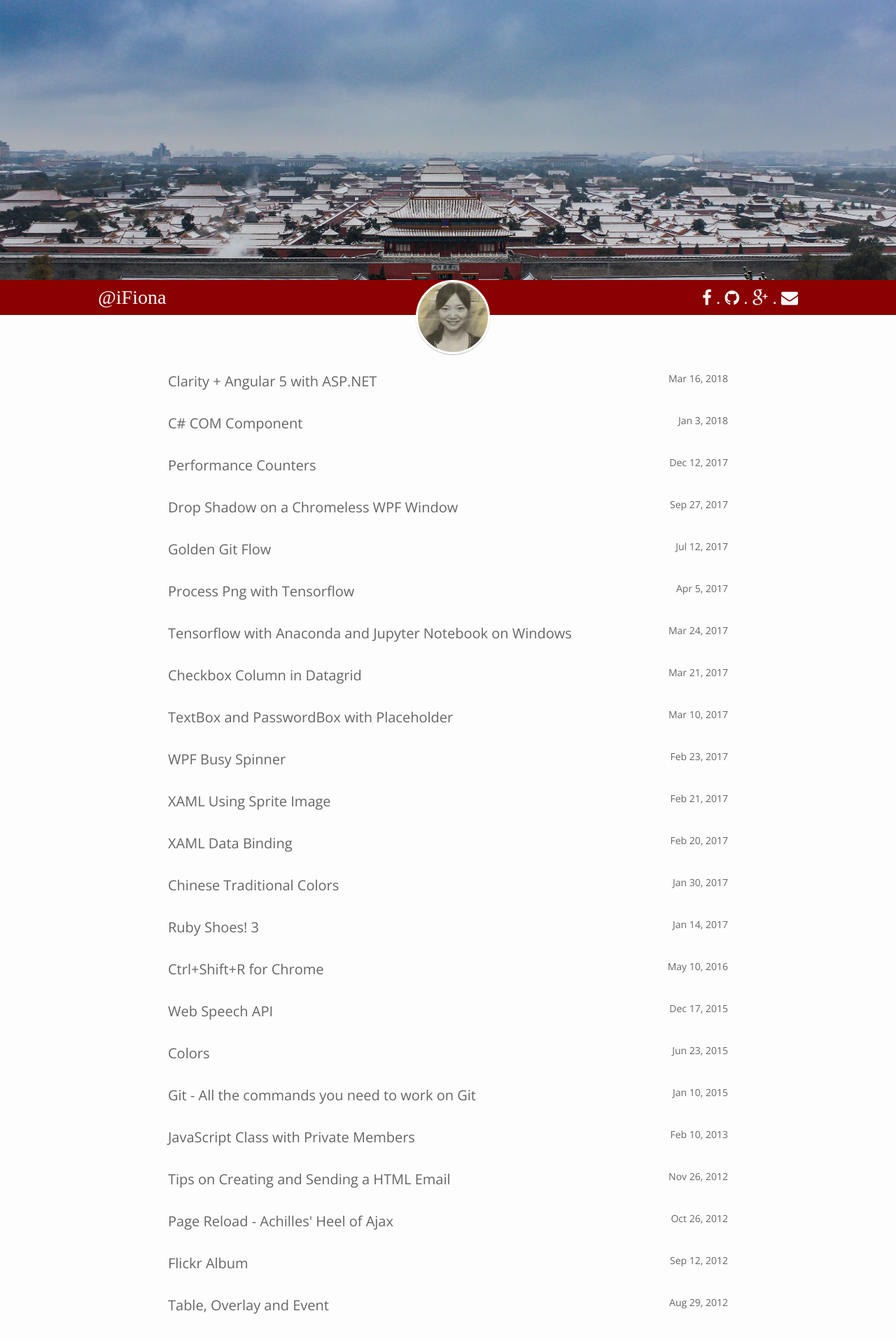
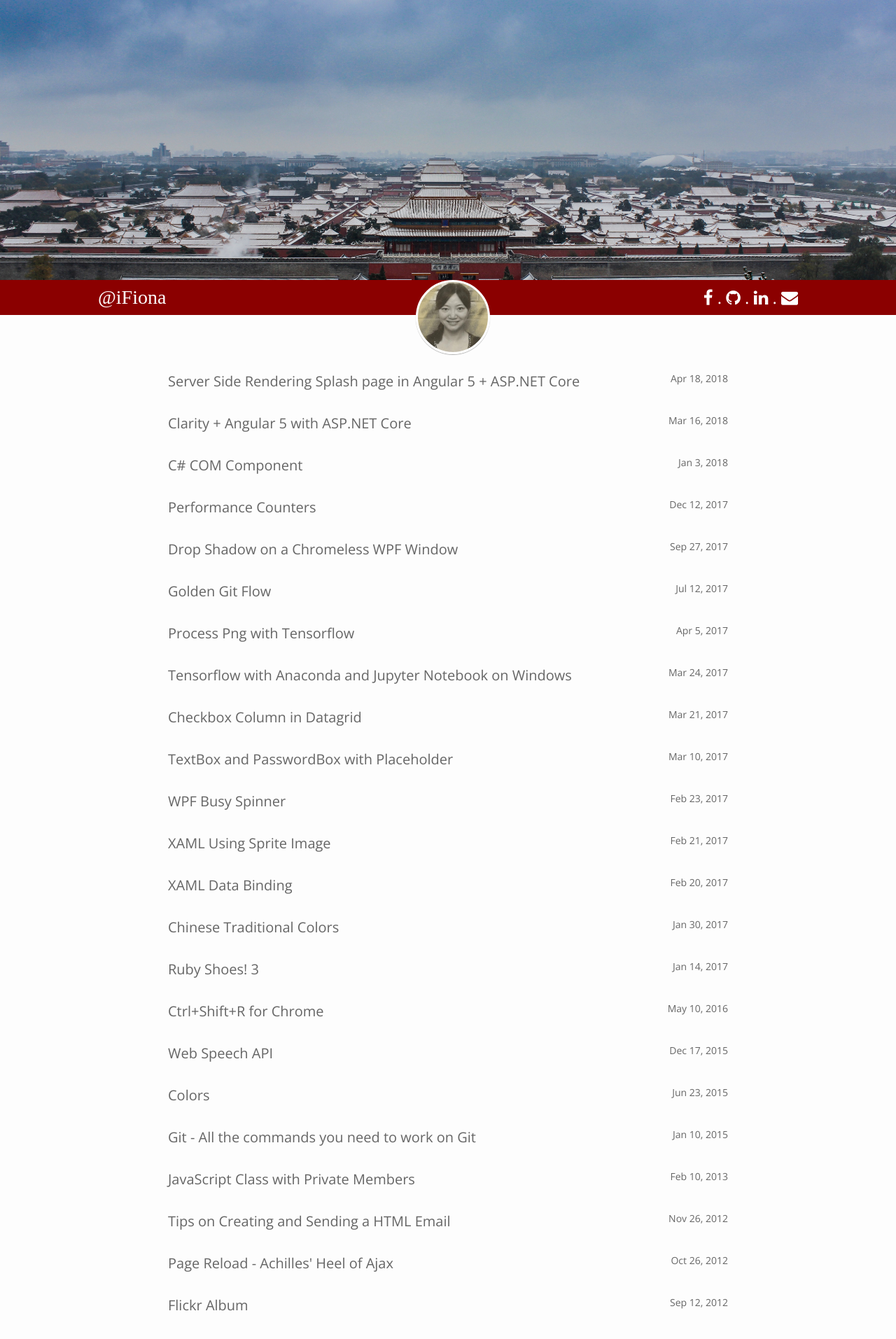
Before and after one commit to yuezhizizhang/yuezhizizhang.github.io, a Jekyll site: the page built from index.html, in a window 1280 px wide. Shown: the top 1913 px of the page at 70% size. Built offline with Jekyll 4.4.1, drawn with Linux system fonts in a browser that asks for light colours; some web fonts are replaced.

Commit message:
2018-04-29

````diff
--- a/_includes/header.html
+++ b/_includes/header.html
@@ -23,8 +23,8 @@
                         <i class="fa fa-github"></i>
                     </a>
                     .
-                    <a class="icon-google-plus" href="https://plus.google.com/106682340232584265746" title="Add me on google+" target="_blank">
-                        <i class="fa fa-google-plus"></i>
+                    <a class="icon-linkedin" href="https://www.linkedin.com/in/huzhang/" title="Link me on linkedin" target="_blank">
+                        <i class="fa fa-linkedin"></i>
                     </a>
                     .
                     <a class="icon-gmail" href="mailto:yuezhizizhang@gmail.com" title="Email Me" target="_blank">
--- a/_posts/2017-01-30-chinese-colors.markdown
+++ b/_posts/2017-01-30-chinese-colors.markdown
@@ -4,7 +4,7 @@ title:  "Chinese Traditional Colors"
 categories: "color"
 ---
 
-<table border="0" cellpadding="5" cellspacing="0">
+<!--<table border="0" cellpadding="5" cellspacing="0">
   <tr>
     <td bgcolor="#E62E18" style="color: white;">E62E18</td>
     <td bgcolor="#E62E18" style="color: white;">大红</td>
@@ -64,4 +64,4 @@ categories: "color"
     <td bgcolor="#262628" style="color: white;">鬆烟墨</td>
     <td></td>
   </tr>
-</table>
+</table>-->
--- a/_posts/2018-03-16-clarity-angular5-aspnet.markdown
+++ b/_posts/2018-03-16-clarity-angular5-aspnet.markdown
@@ -1,6 +1,6 @@
 ---
 layout: post
-title:  "Clarity + Angular 5 with ASP.NET"
+title:  "Clarity + Angular 5 with ASP.NET Core"
 categories: "angular5 clarity asp.net vs2017"
 ---
 
--- /dev/null
+++ b/_posts/2018-04-18-angular-server-side-rendering.markdown
@@ -0,0 +1,44 @@
+---
+layout: post
+title:  "Server Side Rendering Splash page in Angular 5 + ASP.NET Core"
+categories: "angular5 server-side-rendering asp.net"
+---
+
+In my last post [Clarity + Angular 5 with ASP.NET Core](http://yuezhizizhang.github.io/angular5/clarity/asp.net/vs2017/2018/03/16/clarity-angular5-aspnet.html), I have demonstrated how to create an Angular ASP.NET Core project in Visual Studio 2017 and how to upgrade Angular from 4 to 5. In this post, I will talk about how to utilize Angular Server Side rendering to implement your splash page.
+
+Angular server side rendering is a new feature. In the beginning, I don't know its existence. Hence, I met a bug in my project. That is the landing page is wrong. In my router below, I have specified the landing page to be the SplashComponent. However, at loading the Angular app, it always displays the ConnectComponent firstly.
+
+```typescript
+export const ROUTES: Routes = [
+    { path: '', redirectTo: '/home', pathMatch: 'full'},
+    { path: 'home', component: SplashComponent },
+    { path: 'connect', component: ConnectComponent },
+    ...
+];
+```
+
+By printing out the router's trace log, what's more weird is the ConnectComponent is shown even before the router visiting '/'. It looks a lot like server side routing, isn't it?
+
+To learn more about Angular Server Side rendering, you can read [Angular Universal and Server Side Rendering (Step By Step)](https://malcoded.com/posts/angular-fundamentals-universal-server-side-rendering). In short, with Angular Server Side rendering, you are enabled to display a HTML landing page before Angular is fully downloaded and bootstraped.
+
+Let's go back to the Visual Studio Angular with ASP.NET Core project. In our project, there are three modules, namely **app.browser.module.ts**, **app.server.module.ts** and **app.shared.module.ts**. Both the browser and the server's AppModule have imported the shared AppModuleShared. I want to say it is totally wrong. Once the Angular is bootstrapped, the browser AppModule will take over and the server AppModule is discarded. Hence, there is no need to import so many stuff into the server's AppModule.
+
+What's really needed in the server's AppModule is a server AppComponent which acts as the landing page of the app.
+
+```typescript
+import { AppServerComponent } from './components/app-server/app-server.component';
+
+@NgModule({
+    bootstrap: [ AppServerComponent ],
+    declarations: [
+        AppServerComponent
+    ],
+    imports: [
+        ServerModule
+    ]
+})
+export class AppModule {
+}
+```
+
+This AppServerComponent could be as simple as a page with a background and a big logo in the middle.
--- a/_sass/_base.scss
+++ b/_sass/_base.scss
@@ -92,7 +92,7 @@ h1, h2, h3, h4, h5, h6 {
  */
 a {
     color: $brand-color;
-    text-decoration: none;
+    text-decoration: underline;
 
     &:visited {
         color: darken($brand-color, 15%);
--- a/_sass/_layout.scss
+++ b/_sass/_layout.scss
@@ -192,6 +192,7 @@
 .post-link {
     display: block;
     color: #666;
+    text-decoration: none;
 
     &:visited {
         color: #333;
--- a/_sass/header.scss
+++ b/_sass/header.scss
@@ -35,6 +35,7 @@
         padding: 0 40px;
     }
 
+    .home-link,
     .home-link:hover {
         text-decoration: none;
     }
````
